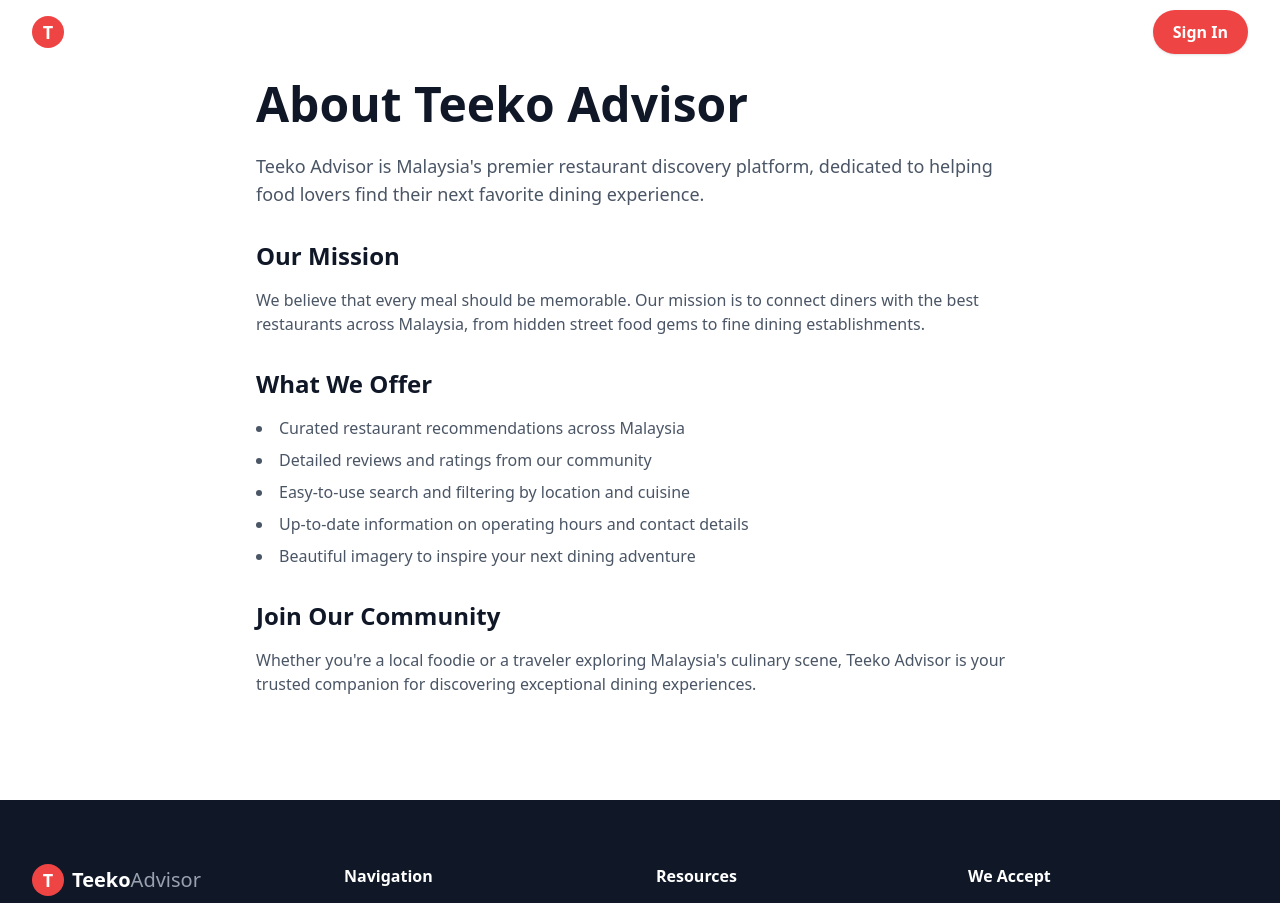
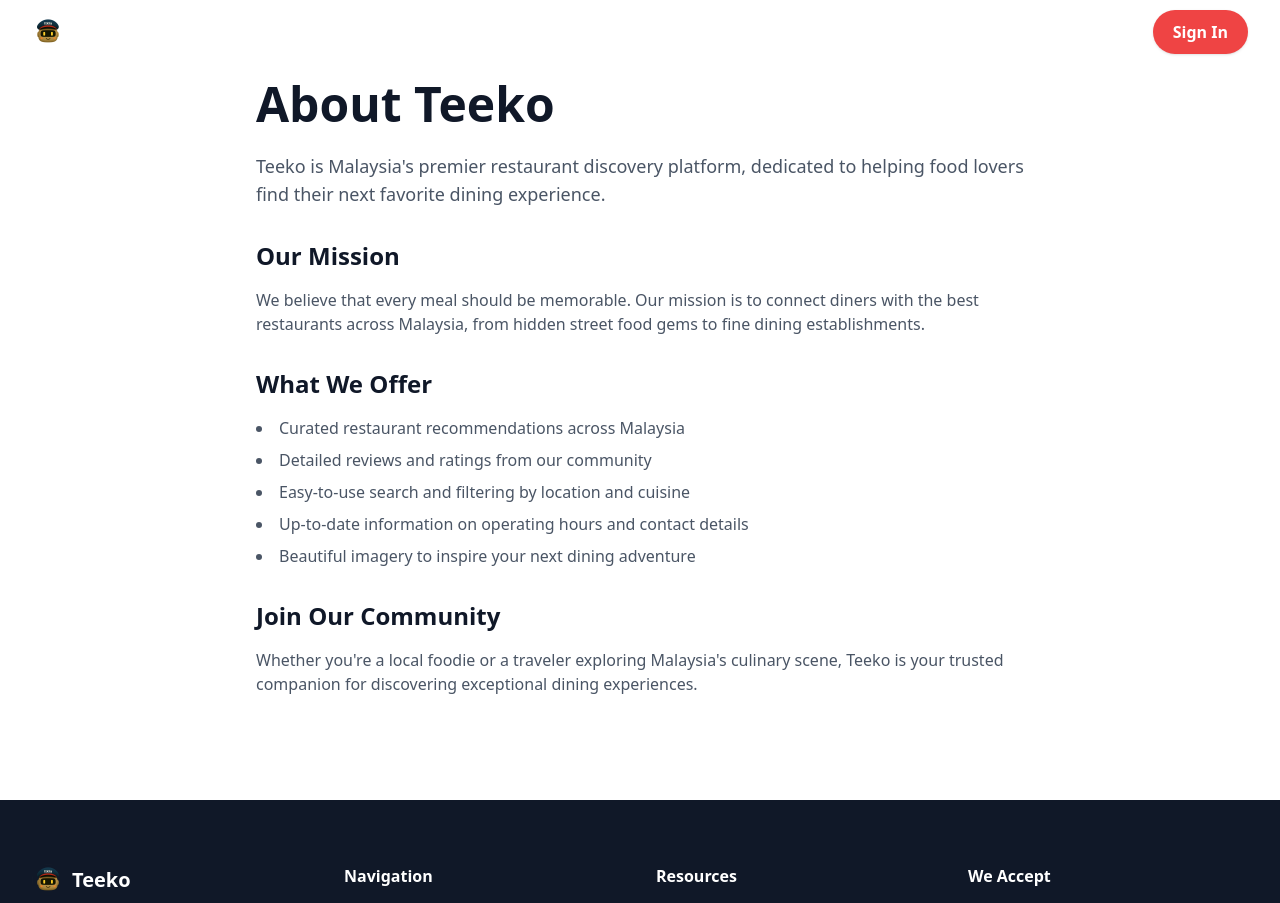
Before and after one commit to chriskke/teeko-trip-advisor-fe, a Next.js app: page /about in a window 1280 px wide. Shown: the top 903 px of the page. Built offline with nearby package versions, Linux system fonts and the light colour scheme.

Commit message:
change port

```diff
--- a/package.json
+++ b/package.json
@@ -3,9 +3,9 @@
   "version": "0.1.0",
   "private": true,
   "scripts": {
-    "dev": "next dev",
+    "dev": "next dev -p 3010",
     "build": "next build",
-    "start": "next start",
+    "start": "next start -p 3010",
     "lint": "eslint"
   },
   "dependencies": {
--- a/src/app/about/page.tsx
+++ b/src/app/about/page.tsx
@@ -8,12 +8,12 @@ export default function AboutPage() {
             <main className="max-w-container mx-auto px-4 sm:px-6 lg:px-8 py-12 sm:py-16 lg:py-20">
                 <div className="max-w-3xl mx-auto">
                     <h1 className="text-4xl sm:text-5xl font-bold text-gray-900 dark:text-white mb-6">
-                        About Teeko Advisor
+                        About Teeko
                     </h1>
 
                     <div className="prose prose-lg dark:prose-invert max-w-none">
                         <p className="text-lg text-gray-600 dark:text-gray-400 mb-6">
-                            Teeko Advisor is Malaysia's premier restaurant discovery platform, dedicated to helping
+                            Teeko is Malaysia's premier restaurant discovery platform, dedicated to helping
                             food lovers find their next favorite dining experience.
                         </p>
 
@@ -41,7 +41,7 @@ export default function AboutPage() {
                         </h2>
                         <p className="text-gray-600 dark:text-gray-400 mb-6">
                             Whether you're a local foodie or a traveler exploring Malaysia's culinary scene,
-                            Teeko Advisor is your trusted companion for discovering exceptional dining experiences.
+                            Teeko is your trusted companion for discovering exceptional dining experiences.
                         </p>
                     </div>
                 </div>
--- a/src/app/auth/login/page.tsx
+++ b/src/app/auth/login/page.tsx
@@ -27,7 +27,7 @@ export default function LoginPage() {
                             Welcome Back
                         </h1>
                         <p className="text-gray-600 dark:text-gray-400">
-                            Sign in to your Teeko Advisor account
+                            Sign in to your Teeko account
                         </p>
                     </div>
 
--- a/src/app/auth/register/page.tsx
+++ b/src/app/auth/register/page.tsx
@@ -32,7 +32,7 @@ export default function RegisterPage() {
                             Create Account
                         </h1>
                         <p className="text-gray-600 dark:text-gray-400">
-                            Join Teeko Advisor to discover amazing restaurants
+                            Join Teeko to discover amazing restaurants
                         </p>
                     </div>
 
--- a/src/app/layout.tsx
+++ b/src/app/layout.tsx
@@ -13,7 +13,7 @@ const geistMono = Geist_Mono({
 });
 
 export const metadata: Metadata = {
-  title: "Teeko Advisor - Discover Malaysia",
+  title: "Teeko - Discover Malaysia",
   description: "Find the best places and destinations in Malaysia.",
 };
 
--- a/src/app/location/[slug]/page.tsx
+++ b/src/app/location/[slug]/page.tsx
@@ -36,7 +36,7 @@ export async function generateMetadata({ params }: { params: Promise<{ slug: str
     if (!location) return { title: "Location Not Found" };
 
     return {
-        title: `Best Food & Places in ${location.name} - Teeko Advisor`,
+        title: `Best Food & Places in ${location.name} - Teeko`,
         description: location.seoDescription || `Discover top rated restaurants and attractions in ${location.name}, Malaysia.`,
     };
 }
--- a/src/app/restaurant/[slug]/page.tsx
+++ b/src/app/restaurant/[slug]/page.tsx
@@ -8,7 +8,7 @@ type Props = {
 export async function generateMetadata({ params }: Props): Promise<Metadata> {
     const { slug } = await params;
     return {
-        title: `Restaurant Details | Teeko TripAdvisor`,
+        title: `Restaurant Details | Teeko`,
         description: `Details for restaurant ${slug}`,
     };
 }
--- a/src/app/restaurants/page.tsx
+++ b/src/app/restaurants/page.tsx
@@ -2,7 +2,7 @@ import RestaurantsPage from "./RestaurantsPage";
 import { Metadata } from 'next';
 
 export const metadata: Metadata = {
-    title: 'Restaurants | Teeko TripAdvisor',
+    title: 'Restaurants | Teeko',
     description: 'Find the best restaurants in Kuala Lumpur',
 };
 
--- a/src/components/Footer.tsx
+++ b/src/components/Footer.tsx
@@ -1,4 +1,5 @@
 import Link from "next/link";
+import Image from "next/image";
 import { Facebook, Instagram, Twitter, Youtube } from "lucide-react";
 
 export function Footer() {
@@ -12,11 +13,16 @@ export function Footer() {
                     {/* Brand Column */}
                     <div className="lg:col-span-1">
                         <div className="flex items-center gap-2 mb-4">
-                            <div className="w-8 h-8 bg-primary-500 rounded-full flex items-center justify-center">
-                                <span className="text-white font-bold text-lg">T</span>
+                            <div className="relative w-8 h-8 rounded-full overflow-hidden">
+                                <Image
+                                    src="/teeko-icon.png"
+                                    alt="Teeko"
+                                    fill
+                                    className="object-cover"
+                                />
                             </div>
                             <span className="text-xl font-bold text-white">
-                                Teeko<span className="font-normal text-gray-400">Advisor</span>
+                                Teeko
                             </span>
                         </div>
                         <p className="text-sm text-gray-400 mb-6">
@@ -121,7 +127,7 @@ export function Footer() {
                 <div className="pt-8 border-t border-gray-800">
                     <div className="flex flex-col sm:flex-row justify-between items-center gap-4">
                         <p className="text-sm text-gray-400">
-                            © {currentYear} TeekoAdvisor. All rights reserved.
+                            © {currentYear} Teeko. All rights reserved.
                         </p>
                         <div className="flex gap-6">
                             <Link href="/privacy" className="text-sm text-gray-400 hover:text-white transition-colors">
--- a/src/components/Navbar.tsx
+++ b/src/components/Navbar.tsx
@@ -1,4 +1,5 @@
 import Link from "next/link";
+import Image from "next/image";
 import { Button } from "./Button";
 import { User, Search } from "lucide-react"; // Start by using lucide-react (standard in shadcn/next)
 
@@ -8,10 +9,15 @@ export const Navbar = () => {
             <div className="container mx-auto flex h-[72px] items-center justify-between px-4 lg:px-8">
                 {/* Left: Logo */}
                 <Link href="/" className="flex items-center gap-2 group">
-                    <div className="relative h-8 w-8 overflow-hidden rounded-full bg-primary flex items-center justify-center text-white">
-                        <span className="font-bold text-lg">T</span>
+                    <div className="relative h-8 w-8 overflow-hidden rounded-full">
+                        <Image
+                            src="/teeko-icon.png"
+                            alt="Teeko"
+                            fill
+                            className="object-cover"
+                        />
                     </div>
-                    <span className="text-xl font-bold text-gray-900 tracking-tight group-hover:text-primary transition-colors">Teeko<span className="font-normal text-gray-600">Advisor</span></span>
+                    <span className="text-xl font-bold text-gray-900 tracking-tight group-hover:text-primary transition-colors">Teeko</span>
                 </Link>
 
                 {/* Center: Menu Links (Desktop) */}
--- a/src/components/Navigation.tsx
+++ b/src/components/Navigation.tsx
@@ -1,6 +1,7 @@
 "use client";
 
 import Link from "next/link";
+import Image from "next/image";
 import { Menu, X } from "lucide-react";
 import { useState, useEffect } from "react";
 import { ThemeSwitch } from "./ThemeSwitch";
@@ -38,17 +39,19 @@ export function Navigation({ forceSolid = false }: { forceSolid?: boolean }) {
                 <div className="flex items-center justify-between h-16">
                     {/* Logo - Left */}
                     <Link href="/" className="flex items-center gap-2 group">
-                        <div className="w-8 h-8 bg-primary-500 rounded-full flex items-center justify-center">
-                            <span className="text-white font-bold text-lg">T</span>
+                        <div className="relative w-8 h-8 rounded-full overflow-hidden">
+                            <Image
+                                src="/teeko-icon.png"
+                                alt="Teeko"
+                                fill
+                                className="object-cover"
+                            />
                         </div>
                         <span className={`text-xl font-bold transition-colors ${isScrolled
                             ? "text-gray-900 dark:text-white"
                             : "text-white"
                             }`}>
-                            Teeko<span className={`font-normal ${isScrolled
-                                ? "text-gray-600 dark:text-gray-400"
-                                : "text-white/70"
-                                }`}>Advisor</span>
+                            Teeko
                         </span>
                     </Link>
 
```
Also changed, not shown: public/teeko-icon.png (added), 1 other file (tests, documents, lock files or other folders).
